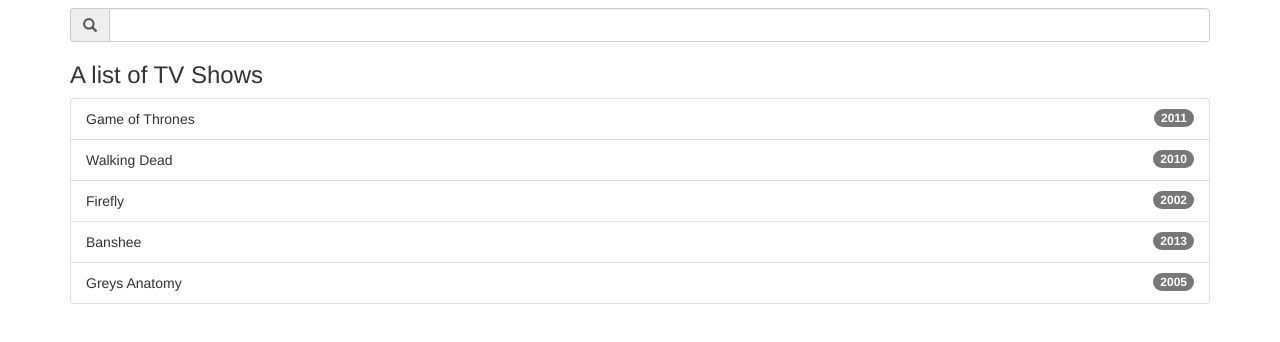
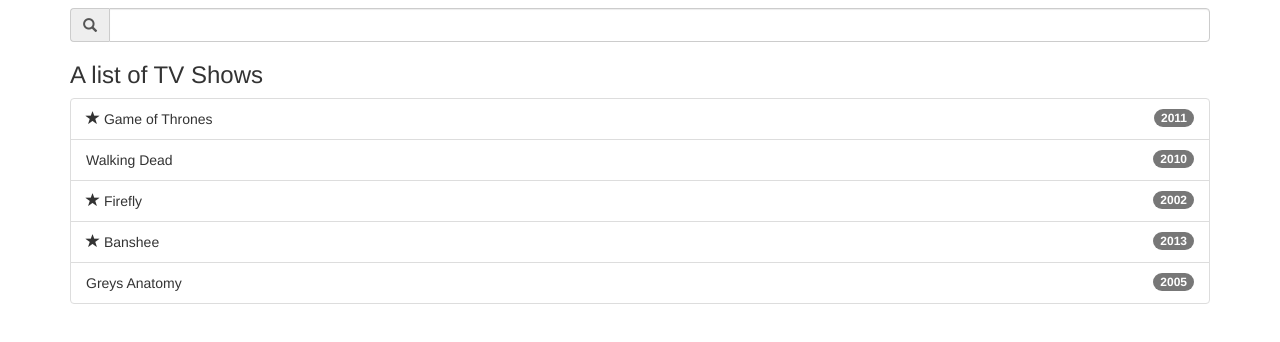
Before and after one commit to RandyDavis/AngularInThirty, a plain HTML site: page index.html in a window 1280 px wide. Shown: the part 62-404 px from the top of the page. Drawn offline with nearby package versions, Linux system fonts and the light colour scheme.

Commit message:
add star icon for all favorite shows

```diff
--- a/index.html
+++ b/index.html
@@ -20,6 +20,7 @@
     <h3>A list of TV Shows</h3>
     <ul class="list-group">
       <li class="list-group-item" ng-repeat="show in main.shows">
+        <span class="glyphicon glyphicon-star" ng-if="show.favorite"></span>
         {{ show.title }}
         <span class="badge">{{ show.year }}</span>
       </li>
```
